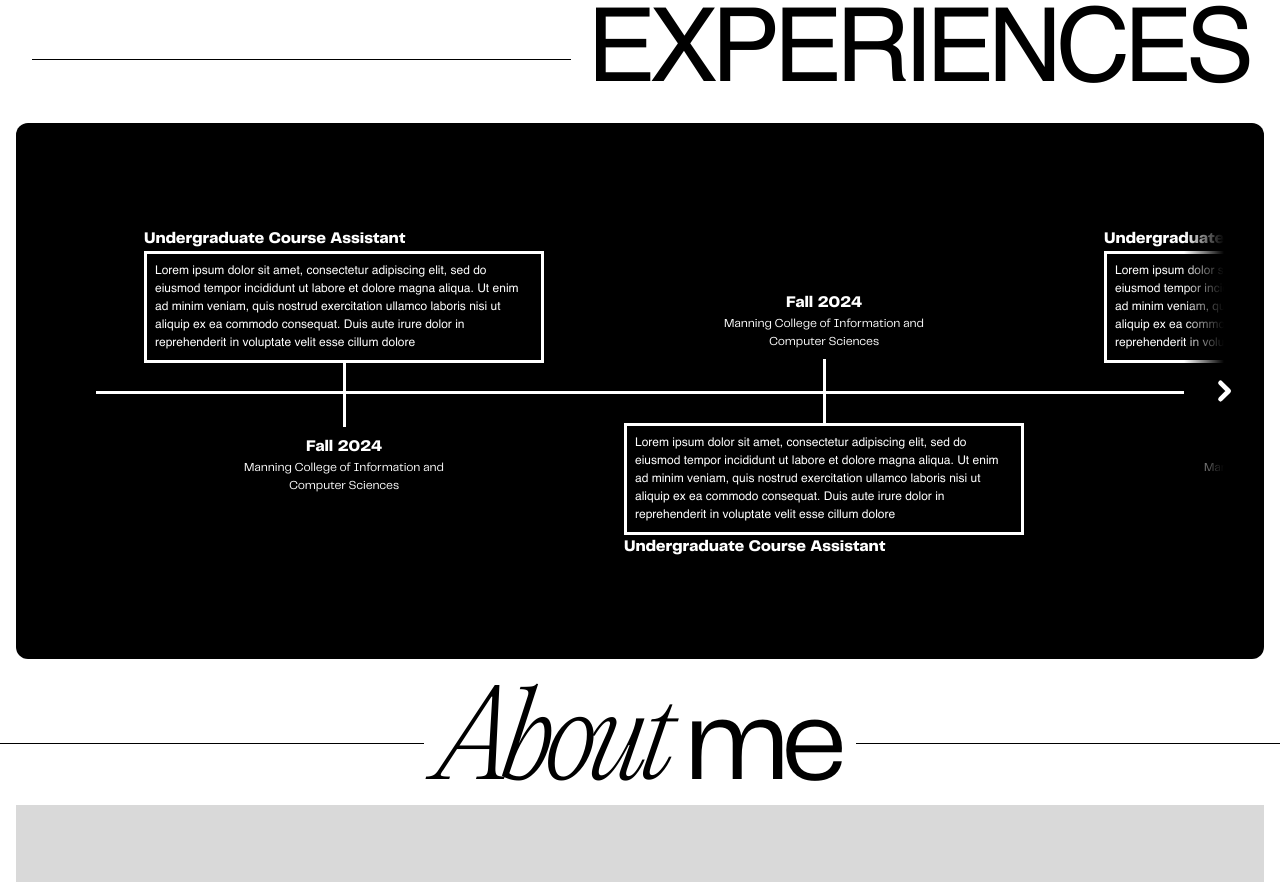
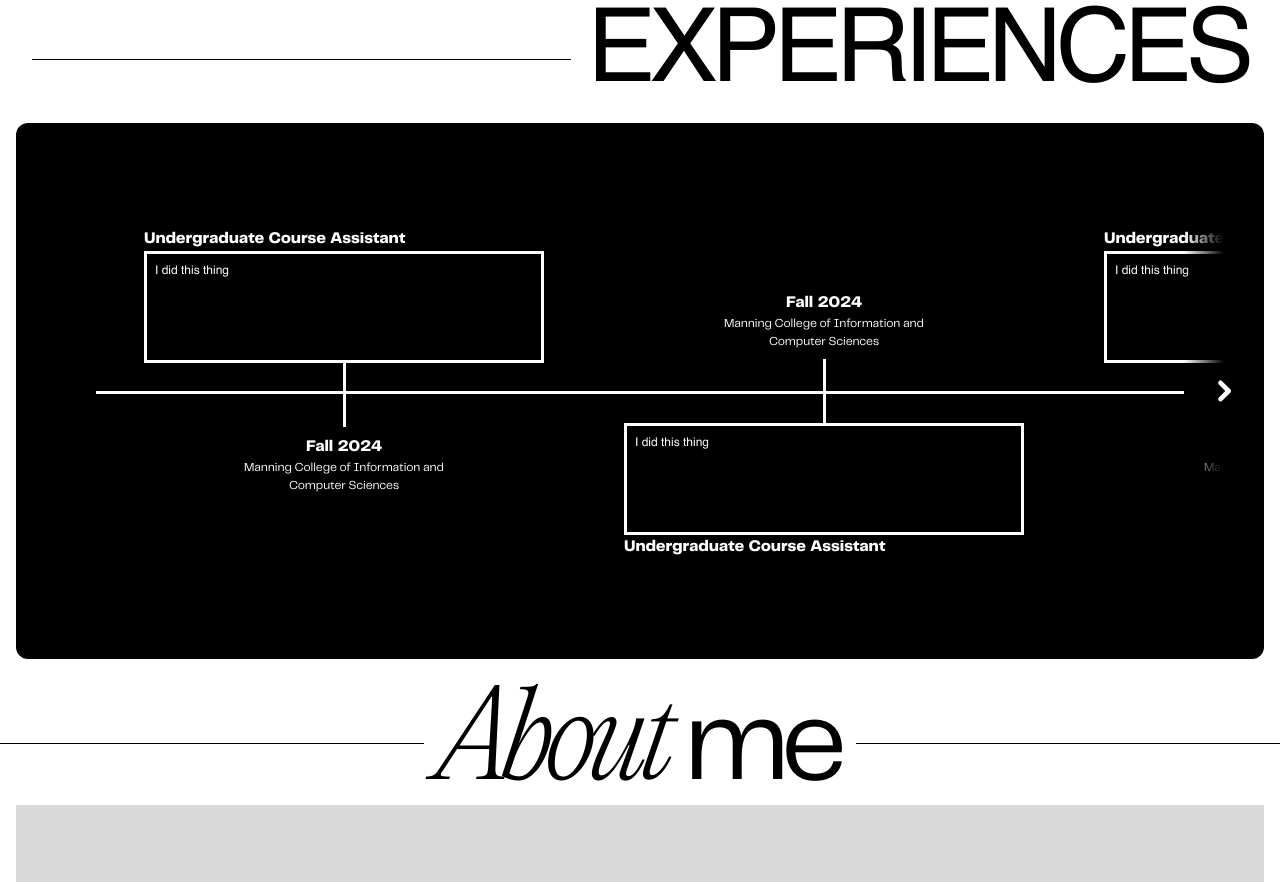
Before and after one commit to TedDPig123/personal-website, a React (Vite) app: page / in a window 1280 px wide. Shown: the part 2520-3402 px from the top of the page. Built offline with nearby package versions, Linux system fonts and the light colour scheme.

Commit message:
everything is data input ready

```diff
--- a/src/components/Gallery.tsx
+++ b/src/components/Gallery.tsx
@@ -1,6 +1,7 @@
 import { useState, useRef, useEffect } from 'react'
 import GalleryComponents1 from "./GalleryComponents-1"
 import GalleryComponents2 from "./GalleryComponents-2"
+import { experiencesList } from '../content/ExperiencesList';
 import Lenis from "lenis";
 
 export default function Gallery() {
@@ -69,16 +70,11 @@ export default function Gallery() {
                 className='gallery-container gallery flex w-full overflow-x-scroll bg-black text-white pl-22 pr-22 rounded-xl pb-5'
                 style={{ scrollBehavior: 'auto' }}
             >
-                <GalleryComponents1 />
-                <GalleryComponents2 />
-                <GalleryComponents1 />
-                <GalleryComponents2 />
-                <GalleryComponents1 />
-                <GalleryComponents2 />
-                <GalleryComponents1 />
-                <GalleryComponents2 />
-                <GalleryComponents1 />
-                <GalleryComponents2 />
+                {experiencesList.map((exp, i)=>{
+                    return (i%2===0 ?
+                    <GalleryComponents1 key={exp.id} position={exp.position} text={exp.text} date={exp.date} place={exp.place}/> :
+                    <GalleryComponents2 key={exp.id} position={exp.position} text={exp.text} date={exp.date} place={exp.place}/> )
+                })}
             </div>
 
             {showLeftArrow && (
@@ -102,13 +98,13 @@ export default function Gallery() {
                 </button>
             )}
 
-            <div className="swipe-desktop absolute bottom-[20px] left-1/2 -translate-x-1/2 -translate-y-1/2 z-10 opacity-0 group-hover:opacity-100 transition-opacity duration-300 select-none ease-in-out">
+            <div className="swipe-desktop absolute top-[30px] left-1/2 -translate-x-1/2 -translate-y-1/2 z-10 opacity-0 group-hover:opacity-100 transition-opacity duration-300 select-none ease-in-out">
                 <div className="bg-black bg-opacity-75 text-white rounded-lg text-sm font-telegraf">
                     &lt; Scroll horizontally &gt;
                 </div>
             </div>
 
-            <div className="swipe-phone hidden absolute bottom-[20px] left-1/2 -translate-x-1/2 -translate-y-[-30%] z-10">
+            <div className="swipe-phone hidden absolute top-[15px] left-1/2 -translate-x-1/2 -translate-y-[-30%] z-10">
                 <div className="bg-black bg-opacity-75 text-[#c8c8c8] rounded-lg text-sm font-telegraf">
                     &lt; swipe horizontally &gt;
                 </div>
--- a/src/components/GalleryComponents-1.tsx
+++ b/src/components/GalleryComponents-1.tsx
@@ -1,33 +1,40 @@
-export default function GalleryComponents1(){
+interface ExperienceProp {
+    position:string;
+    text:string;
+    date:string;
+    place:string;
+}
+
+export default function GalleryComponents1({position, text, date, place}:ExperienceProp){
     return(
         <>
             <div className="gallery-desktop-1">
                 <div className='w-[400px] flex-col ml-10 mr-10'>
-                    <div className='font-telegrafbold text-[16px] mt-26'>Undergraduate Course Assistant</div>
-                    <div className='font-helveticaregular border-[3px] text-[12px] p-2 w-[100%] gallery-text'>Lorem ipsum dolor sit amet, consectetur adipiscing elit, sed do eiusmod tempor incididunt ut labore et dolore magna aliqua. Ut enim ad minim veniam, quis nostrud exercitation ullamco laboris nisi ut aliquip ex ea commodo consequat. Duis aute irure dolor in reprehenderit in voluptate velit esse cillum dolore </div>
+                    <div className='font-telegrafbold text-[16px] mt-26'>{position}</div>
+                    <div className='min-h-28 font-helveticaregular border-[3px] text-[12px] p-2 w-[100%] gallery-text'>{text}</div>
                     <div className='flex justify-center'>
                         <div className='w-[3px] h-16 bg-white '></div>
                     </div>
                     <div className='flex justify-center'>
-                        <div className='font-telegrafbold text-[16px] mt-2'>Fall 2024</div>
+                        <div className='font-telegrafbold text-[16px] mt-2'>{date}</div>
                     </div>
                     <div className='flex justify-center'>
-                        <div className='font-telegraf text-[12px] text-center w-50'>Manning College of Information and Computer Sciences</div>
+                        <div className='font-telegraf text-[12px] text-center w-50'>{place}</div>
                     </div>
                 </div>
             </div>
 
             <div className='gallery-phone-1 mx-1 w-[340px] hidden flex-col items-center justify-center h-[150vw]'>
-                <div className='font-telegrafbold text-[16px]'>Undergraduate Course Assistant</div>
-                <div className='gallery-text-box font-helveticaregular border-[3px] text-[12px] p-2 w-[100%] gallery-text'>Lorem ipsum dolor sit amet, consectetur adipiscing elit, sed do eiusmod tempor incididunt ut labore et dolore magna aliqua. Ut enim ad minim veniam, quis nostrud exercitation ullamco laboris nisi ut aliquip ex ea commodo consequat. Duis aute irure dolor in reprehenderit in voluptate velit esse cillum dolore</div>
+                <div className='font-telegrafbold text-[16px]'>{position}</div>
+                <div className='min-h-35 gallery-text-box font-helveticaregular border-[3px] text-[12px] p-2 w-[100%] gallery-text'>{text}</div>
                 <div className='flex justify-center'>
                     <div className='w-[3px] h-16 bg-white'></div>
                 </div>
                 <div className='flex justify-center'>
-                    <div className='font-telegrafbold text-[16px] mt-2'>Fall 2024</div>
+                    <div className='font-telegrafbold text-[16px] mt-2'>{date}</div>
                 </div>
                 <div className='flex justify-center'>
-                    <div className='font-telegraf text-[12px] text-center w-50 mb-20'>Manning College of Information and Computer Sciences</div>
+                    <div className='font-telegraf text-[12px] text-center w-50 mb-20'>{place}</div>
                 </div>
             </div>
         </>
--- a/src/components/GalleryComponents-2.tsx
+++ b/src/components/GalleryComponents-2.tsx
@@ -1,39 +1,46 @@
-export default function GalleryComponents2(){
+interface ExperienceProp {
+    position:string;
+    text:string;
+    date:string;
+    place:string;
+}
+
+export default function GalleryComponents2({position, text, date, place}:ExperienceProp){
     return(
         <>
             <div className='gallery-desktop-2 w-[400px] flex-col ml-10 mr-10'>
                 <div className='flex justify-center mt-42'>
-                    <div className='font-telegrafbold text-[16px]'>Fall 2024</div>
+                    <div className='font-telegrafbold text-[16px]'>{date}</div>
                 </div>
                 <div className='flex justify-center'>
-                    <div className='font-telegraf text-[12px] text-center w-50 mb-2'>Manning College of Information and Computer Sciences</div>
+                    <div className='font-telegraf text-[12px] text-center w-50 mb-2'>{place}</div>
                 </div>
                 <div className='flex justify-center'>
                     <div className='w-[3px] h-16 bg-white '></div>
                 </div>
                 <div className='flex-col'>
                     <div className="flex justify-center">
-                        <div className='gallery-text font-helveticaregular border-[3px] text-[12px] p-2 overflow-ellipsis w-[100%]'>Lorem ipsum dolor sit amet, consectetur adipiscing elit, sed do eiusmod tempor incididunt ut labore et dolore magna aliqua. Ut enim ad minim veniam, quis nostrud exercitation ullamco laboris nisi ut aliquip ex ea commodo consequat. Duis aute irure dolor in reprehenderit in voluptate velit esse cillum dolore </div>
+                        <div className='min-h-28  gallery-text font-helveticaregular border-[3px] text-[12px] p-2 overflow-ellipsis w-[100%]'>{text}</div>
                     </div>
-                        <div className='font-telegrafbold text-[16px] mb-20'>Undergraduate Course Assistant</div>
+                        <div className='font-telegrafbold text-[16px] mb-20'>{position}</div>
                 </div>
             </div>
 
             <div className='gallery-phone-2 w-[340px] flex-col mx-1 h-[70vw] hidden'>
-                <div className='flex justify-center mt-51.5'>
-                    <div className='font-telegrafbold text-[16px]'>Fall 2024</div>
+                <div className='flex justify-center mt-70'>
+                    <div className='font-telegrafbold text-[16px]'>{date}</div>
                 </div>
                 <div className='flex justify-center'>
-                    <div className='font-telegraf text-[12px] text-center w-50 mb-2'>Manning College of Information and Computer Sciences</div>
+                    <div className='font-telegraf text-[12px] text-center w-50 mb-2'>{place}</div>
                 </div>
                 <div className='flex justify-center'>
                     <div className='w-[3px] h-16 bg-white'></div>
                 </div>
                 <div className='flex flex-col items-center'>
                     <div className="flex justify-center mb-2">
-                        <div className='gallery-text font-helveticaregular border-[3px] text-[12px] p-2 overflow-ellipsis w-[100%] gallery-text-box'>Lorem ipsum dolor sit amet, consectetur adipiscing elit, sed do eiusmod tempor incididunt ut labore et dolore magna aliqua. Ut enim ad minim veniam, quis nostrud exercitation ullamco laboris nisi ut aliquip ex ea commodo consequat. Duis aute irure dolor in reprehenderit in voluptate velit esse cillum dolore</div>
+                        <div className='min-h-35 gallery-text font-helveticaregular border-[3px] text-[12px] p-2 overflow-ellipsis w-[100%] gallery-text-box'>{text}</div>
                     </div>
-                    <div className='font-telegrafbold text-[16px] text-center'>Undergraduate Course Assistant</div>
+                    <div className='font-telegrafbold text-[16px] text-center'>{position}</div>
                 </div>
             </div>
         </>
--- a/src/content/ExperiencesList.tsx
+++ b/src/content/ExperiencesList.tsx
@@ -0,0 +1,25 @@
+const experiencesList : {id:number, position:string, text:string, date:string, place:string}[] = [
+    {
+        id:0,
+        position:"Undergraduate Course Assistant",
+        text:"I did this thing",
+        date:"Fall 2024",
+        place:"Manning College of Information and Computer Sciences"
+    },
+     {
+        id:1,
+        position:"Undergraduate Course Assistant",
+        text:"I did this thing",
+        date:"Fall 2024",
+        place:"Manning College of Information and Computer Sciences"
+    },
+    {
+        id:3,
+        position:"Undergraduate Course Assistant",
+        text:"I did this thing",
+        date:"Fall 2024",
+        place:"Manning College of Information and Computer Sciences"
+    },
+]
+
+export {experiencesList};
```
